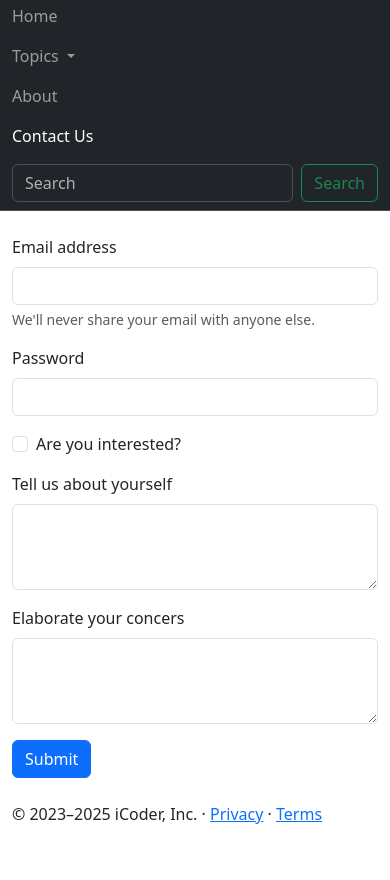
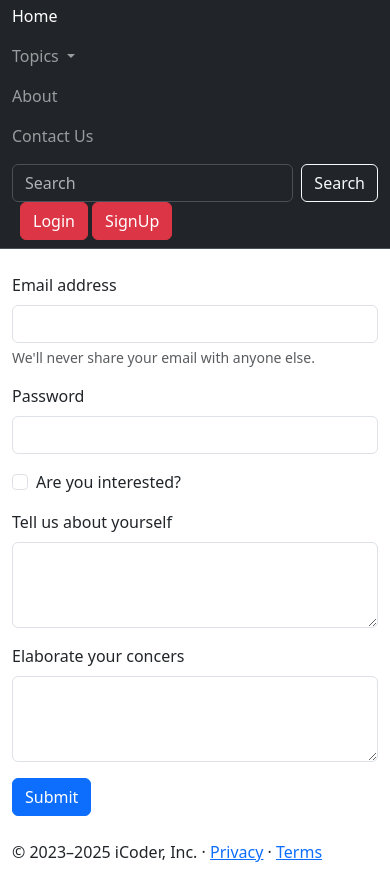
Before and after one commit to SakshiiGuptaa/iCoderBootstrap, a plain HTML site: page contact.html in a window 390 px wide. Both pictures are taken after a click on the button "Toggle navigation". Shown: the part 52-932 px from the top of the page. Before the commit the page ends 894 px from the top, so only its background shows below. Drawn offline with nearby package versions, Linux system fonts and the light colour scheme.

Commit message:
Update contact.html

```diff
--- a/contact.html
+++ b/contact.html
@@ -14,10 +14,10 @@
   <body>
     <nav
       class="navbar navbar-expand-lg bg-dark border-bottom border-body"
-      data-bs-theme="dark"
+      data-bs-theme="dark" height="50px"
     >
       <div class="container-fluid">
-        <a class="navbar-brand" href="#">iCoder</a>
+        <a class="navbar-brand" href="/iCoderBootstrap/">iCoder</a>
         <button
           class="navbar-toggler"
           type="button"
@@ -32,7 +32,7 @@
         <div class="collapse navbar-collapse" id="navbarSupportedContent">
           <ul class="navbar-nav me-auto mb-2 mb-lg-0">
             <li class="nav-item">
-              <a class="nav-link " aria-current="page" href="/">Home</a>
+              <a class="nav-link active" aria-current="page" href="/iCoderBootstrap/">Home</a>
             </li>
 
             <li class="nav-item dropdown">
@@ -55,12 +55,11 @@
               </ul>
             </li>
 
-            <li class="nav-item ">
-              <a class="nav-link" href="/about.html">About</a>
+            <li class="nav-item">
+              <a class="nav-link" href="/iCoderBootstrap/about.html">About </a>
             </li>
-
-            <li class="nav-item ">
-              <a class="nav-link active" href="/contact.html">Contact Us</a>
+            <li class="nav-item">
+              <a class="nav-link" href="/iCoderBootstrap/contact.html">Contact Us</a>
             </li>
           </ul>
           <form class="d-flex" role="search">
@@ -70,10 +69,16 @@
               placeholder="Search"
               aria-label="Search"
             />
-            <button class="btn btn-outline-success" type="submit">
+            <button class="btn btn-outline-light" type="submit">
               Search
             </button>
           </form>
+
+          <div class="mx-2">
+            <button class="btn btn-danger" data-bs-toggle="modal" data-bs-target="#loginModal">Login</button>
+            <button class="btn btn-danger" data-bs-toggle="modal" data-bs-target="#signupModal">SignUp</button>
+          </div>
+
         </div>
       </div>
     </nav>
```
